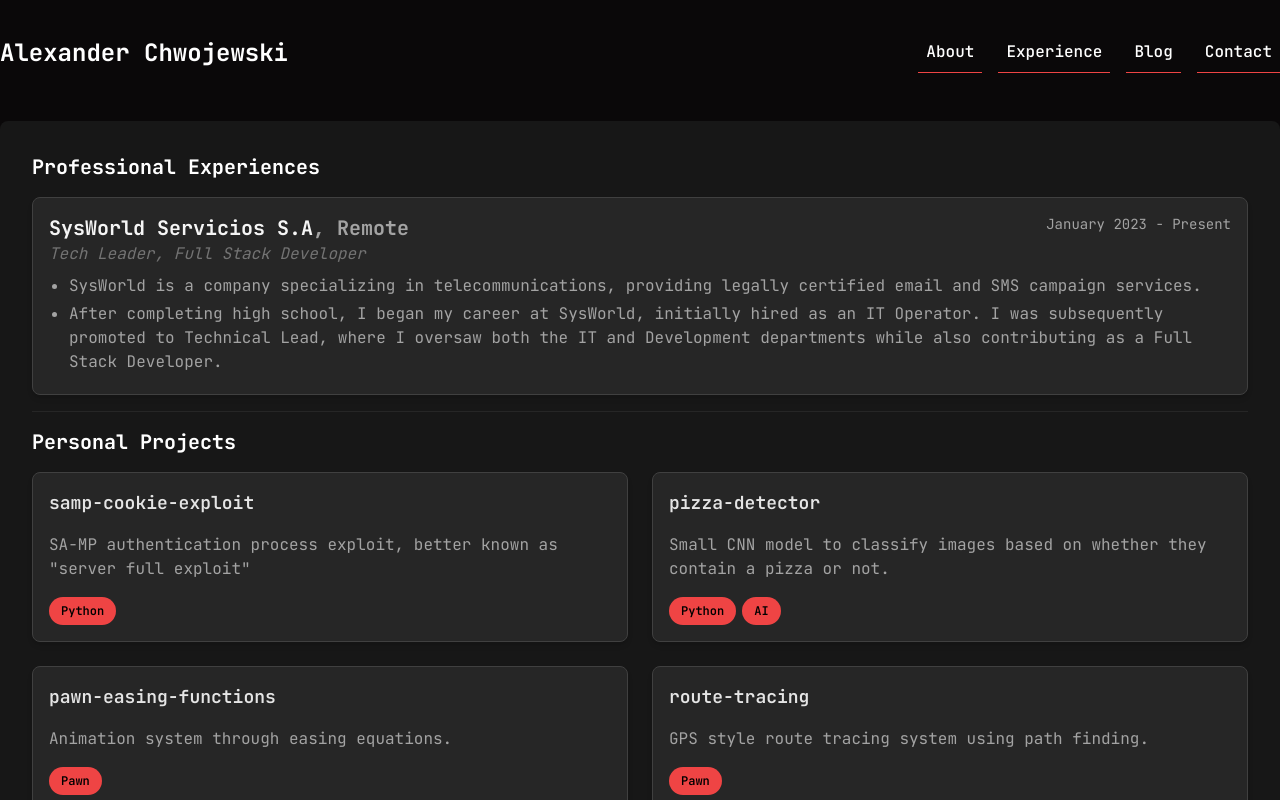
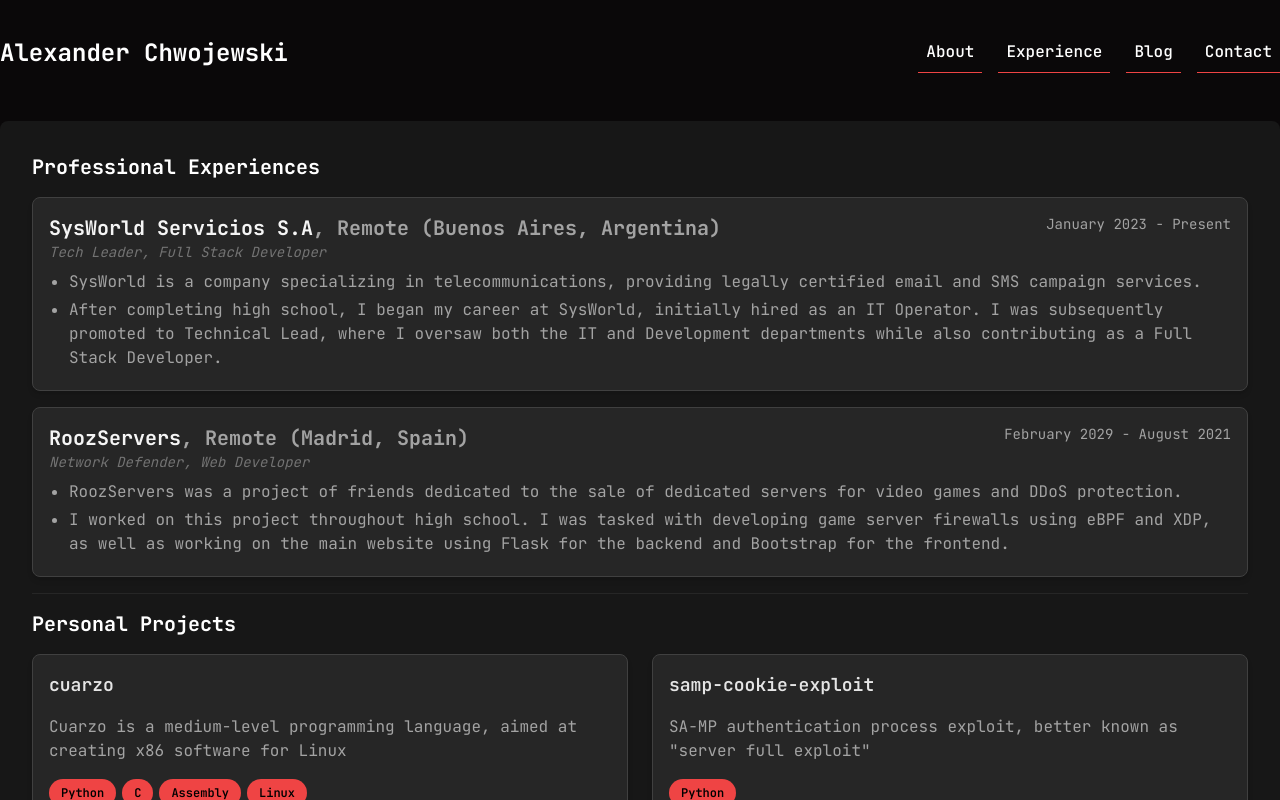
Before and after one commit to alexchwoj/personal-website, a SvelteKit app: page /experience in a window 1280 px wide. Built offline with nearby package versions, Linux system fonts and the light colour scheme.

Commit message:
Responsive fixes

```diff
--- a/src/routes/about/+page.svelte
+++ b/src/routes/about/+page.svelte
@@ -11,7 +11,11 @@
 		},
 		{
 			category: 'Javascript',
-			items: ['NodeJS', 'jQuery']
+			items: ['Vanilla', 'TypeScript', 'NodeJS', 'jQuery', 'Electron', 'JerryScript']
+		},
+		{
+			category: 'Scripting',
+			items: ['Lua', 'Pawn', 'AngelScript', 'Bash', 'PowerShell']
 		},
 		{
 			category: 'Databases',
@@ -19,11 +23,23 @@
 		},
 		{
 			category: 'CI/CD',
-			items: ['Jenkins', 'AWS CodeDeploy']
+			items: ['Jenkins', 'AWS CodeDeploy', 'AWS CodePipeline', 'GitHub Actions']
 		},
 		{
 			category: 'Virtualization',
-			items: ['LxC', 'KVM', 'Proxmox', 'VirtualBox', 'VMWare', 'Hyper-V']
+			items: ['LxC', 'KVM', 'Proxmox', 'VirtualBox', 'VMWare', 'Hyper-V', 'Docker']
+		},
+		{
+			category: 'VPN',
+			items: ['Wireguard', 'Twingate']
+		},
+		{
+			category: 'Cloud',
+			items: ['Amazon Web Services', 'Azure', 'OVH']
+		},
+		{
+			category: 'Brokers',
+			items: ['RabbitMQ', 'Redis']
 		},
 		{
 			category: 'MFT',
@@ -31,11 +47,11 @@
 		},
 		{
 			category: 'Web Desing',
-			items: ['HTML5', 'CSS', 'Svelte']
+			items: ['HTML5', 'CSS', 'Svelte', 'Bootstrap', 'Tailwind CSS']
 		},
 		{
-			category: 'Cloud',
-			items: ['Amazon Web Services']
+			category: 'Web Servers',
+			items: ['Apache', 'Nginx', 'IIS']
 		},
 		{
 			category: 'CRM',
@@ -43,7 +59,7 @@
 		},
 		{
 			category: 'Other',
-			items: ['Unix', 'Git', 'C#']
+			items: ['Unix', 'Git', 'Unity3D', 'C#', 'C/CPP']
 		}
 	];
 
--- a/src/routes/experience/+page.svelte
+++ b/src/routes/experience/+page.svelte
@@ -7,18 +7,36 @@
 	let professional_experiences = [
 		{
 			company: 'SysWorld Servicios S.A',
-			place: 'Remote',
-			url: 'https://sysworld.com.ar/',
+			place: 'Remote (Buenos Aires, Argentina)',
+			url: 'https://sysworld.lat/',
 			role: 'Tech Leader, Full Stack Developer',
 			date: 'January 2023 - Present',
 			descriptions: [
 				'SysWorld is a company specializing in telecommunications, providing legally certified email and SMS campaign services.',
 				'After completing high school, I began my career at SysWorld, initially hired as an IT Operator. I was subsequently promoted to Technical Lead, where I oversaw both the IT and Development departments while also contributing as a Full Stack Developer.'
 			]
+		},
+		{
+			company: 'RoozServers',
+			place: 'Remote (Madrid, Spain)',
+			url: 'https://roozservers.com/',
+			role: 'Network Defender, Web Developer',
+			date: 'February 2029 - August 2021',
+			descriptions: [
+				'RoozServers was a project of friends dedicated to the sale of dedicated servers for video games and DDoS protection.',
+				'I worked on this project throughout high school. I was tasked with developing game server firewalls using eBPF and XDP, as well as working on the main website using Flask for the backend and Bootstrap for the frontend.'
+			]
 		}
 	];
 
 	let personal_projects = [
+		{
+			title: 'cuarzo',
+			description:
+				'Cuarzo is a medium-level programming language, aimed at creating x86 software for Linux',
+			url: 'https://github.com/alexchwoj/cuarzo',
+			technologies: ['Python', 'C', 'Assembly', 'Linux']
+		},
 		{
 			title: 'samp-cookie-exploit',
 			description: 'SA-MP authentication process exploit, better known as "server full exploit"',
@@ -50,6 +68,13 @@
 				'Firewall for game servers (San Andreas Multiplayer) that allows the integration of several nodes to the mother server by using the authorization mechanism of the game protocol.',
 			url: 'https://github.com/alexchwoj/samp-reverse-proxy',
 			technologies: ['Python', 'NGINX']
+		},
+		{
+			title: 'samp-rce-fix',
+			description:
+				'This repository provides a fix for the RCE vulnerability found in previous versions of the SA-MP R5 client.',
+			url: 'https://github.com/alexchwoj/samp-rce-fix',
+			technologies: ['C++', 'Eeverse Engineering']
 		}
 	];
 
@@ -75,17 +100,17 @@
 	<Title>Professional Experiences</Title>
 	{#each professional_experiences as experience}
 		<div class="p-4 bg-neutral-800 border border-neutral-700 shadow-md rounded-lg mb-4 text-white">
-			<div class="flex justify-between items-start">
+			<div class="flex flex-col sm:flex-row sm:justify-between sm:items-start">
 				<div>
-					<h3 class="text-xl font-bold text-neutral-400">
+					<h3 class="text-lg sm:text-xl font-bold text-neutral-400">
 						<a
 							class="text-neutral-100 hover:text-red-500 cursor-pointer transition-all"
 							href={experience.url}>{experience.company}</a
 						>, {experience.place}
 					</h3>
-					<p class="text-md italic text-neutral-500">{experience.role}</p>
+					<p class="text-sm sm:text-md italic text-neutral-500">{experience.role}</p>
 				</div>
-				<p class="text-sm text-neutral-400">{experience.date}</p>
+				<p class="text-xs sm:text-sm text-neutral-400 mt-2 sm:mt-0">{experience.date}</p>
 			</div>
 			<ul class="list-disc pl-5 mt-2">
 				{#each experience.descriptions as description}
@@ -131,12 +156,14 @@
 	<Title>Education</Title>
 	{#each studies as career}
 		<div class="p-4 bg-neutral-800 border border-neutral-700 shadow-md rounded-lg mb-4 text-white">
-			<div class="flex justify-between items-start">
+			<div class="flex flex-col sm:flex-row sm:justify-between sm:items-start">
 				<div>
-					<h3 class="text-xl font-bold text-neutral-400">{career.school}, {career.place}</h3>
-					<p class="text-md italic text-neutral-500">{career.role}</p>
+					<h3 class="text-lg sm:text-xl font-bold text-neutral-400">
+						{career.school}, {career.place}
+					</h3>
+					<p class="text-sm sm:text-md italic text-neutral-500">{career.role}</p>
 				</div>
-				<p class="text-sm text-neutral-400">{career.date}</p>
+				<p class="text-xs sm:text-sm text-neutral-400 mt-2 sm:mt-0">{career.date}</p>
 			</div>
 		</div>
 	{/each}
```
